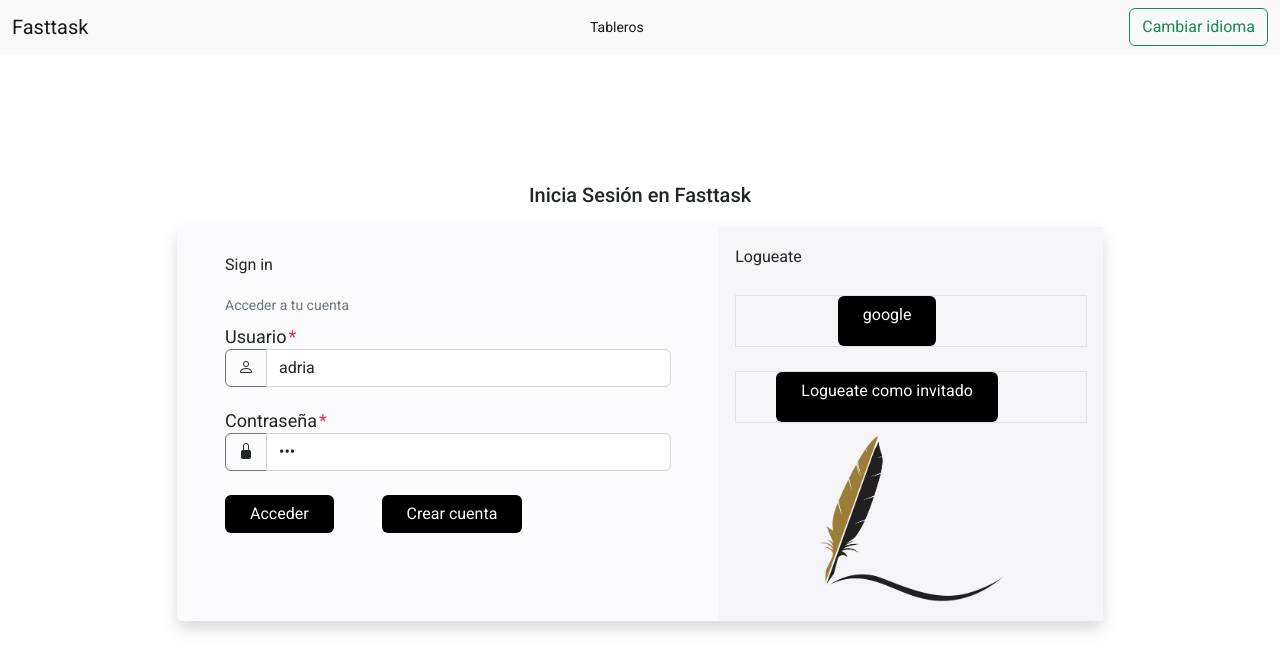
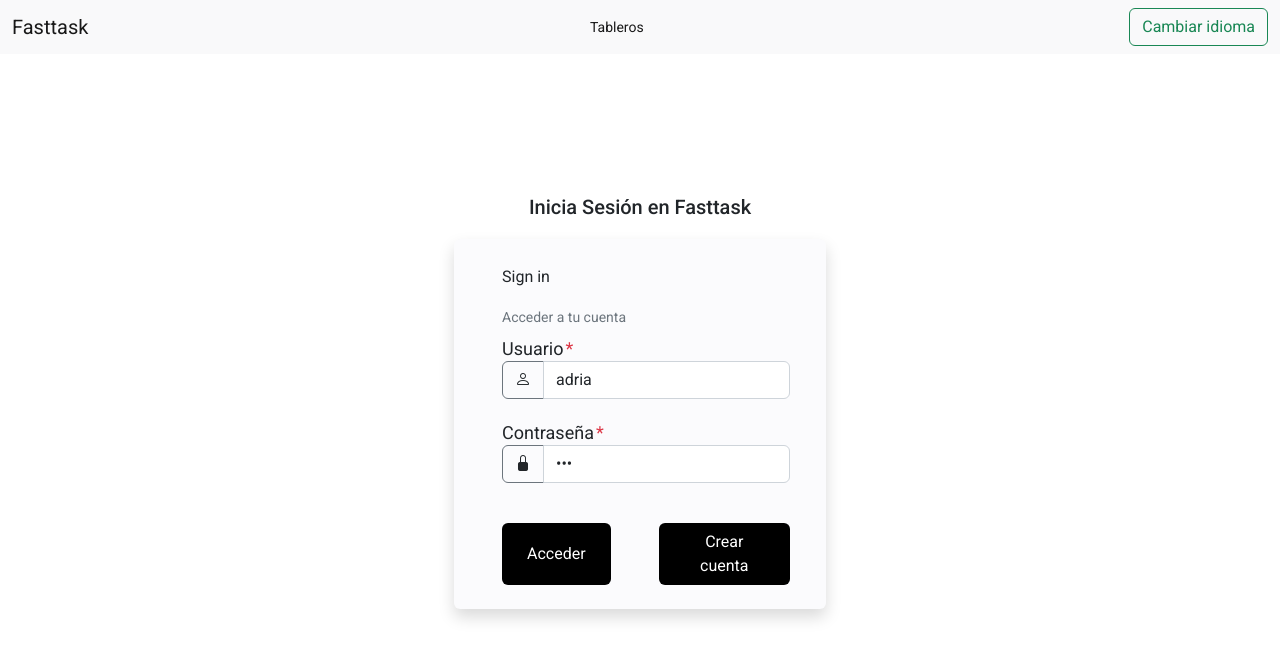
Before and after one commit to sigala1990/Fasttask, an Angular app in the folder Frontend/Fasttask/: page /home in a window 1280 px wide. Shown: the top 670 px of the page. Built offline with nearby package versions, Linux system fonts and the light colour scheme.

Commit message:
estilo home

```diff
--- a/Frontend/Fasttask/src/app/app-routing.module.ts
+++ b/Frontend/Fasttask/src/app/app-routing.module.ts
@@ -8,7 +8,7 @@ import { TableroComponent } from './component/tablero/tablero/tablero.component'
 import { TestComponent } from './component/test/test/test.component';
 
 const routes: Routes = [
-  { path: 'areaClient/:id/tablero/:idTablero', component: TableroComponent },
+  { path: 'areaClient/:id/tablero/:idTablero', component: TableroComponent, canActivate: [AuthGuard]  },
   {
     path: 'areaClient/:id',
     component: AreaClientComponent,
--- a/Frontend/Fasttask/src/app/component/area-client/area-client.component.html
+++ b/Frontend/Fasttask/src/app/component/area-client/area-client.component.html
@@ -1,12 +1,12 @@
 <div class="container-bg">
   <div class="content">
     <div class="row container-fluid">
-      <div class="col-lg-2 ">
+      <div class="col-lg-2 col-md-2 ">
       </div>
-      <div class="col-lg-8  row">
+      <div class="col-lg-8 col-md-2 row">
 
         <h1>Tus tableros</h1>
-        <div *ngFor="let tablero of tableros" class=" me-5 mb-2" style="width: 12rem; " (click)="open_tablero(tablero.id)">
+        <div *ngFor="let tablero of tableros" class=" me-5 mb-2 " style="width: 12rem; " (click)="open_tablero(tablero.id)">
 
           <div class="tablero-card ">
 
--- a/Frontend/Fasttask/src/app/component/home/home.component.html
+++ b/Frontend/Fasttask/src/app/component/home/home.component.html
@@ -1,13 +1,14 @@
 <div class="login-page">
   <div class="container">
-    <div class="row">
-      <div class="col-lg-10 offset-lg-1">
+    <div class=" d-flex justify-content-center">
+      <div class="col-lg-4 ">
         <h2 class="mb-3 text-center ">
           Inicia Sesión en Fasttask
         </h2>
         <div class=" shadow rounded" style="background-color: #FBFBFD">
           <div class="row">
-            <div class="col-md-7 pe-0">
+            <div class="col-md-12 pe-0">
+
               <div class="form-left h-100 py-4 px-5">
                 <h3>Sign in</h3>
                 <p class="text-muted mt-3">Acceder a tu cuenta</p>
@@ -18,15 +19,7 @@
                       <div class="input-group-text">
                         <i class="bi bi-person"></i>
                       </div>
-                      <input
-                        type="text"
-                        class="form-control"
-                        id="username"
-                        placeholder="Introducir Usuario"
-                        required
-                        [(ngModel)]="user.username"
-                        name="username"
-                      />
+                      <input type="text" class="form-control" id="username" placeholder="Introducir Usuario" required [(ngModel)]="user.username" name="username" />
                     </div>
                   </div>
                   <div class="col-12">
@@ -35,76 +28,25 @@
                       <div class="input-group-text">
                         <i class="bi bi-lock-fill"></i>
                       </div>
-                      <input
-                        type="password"
-                        class="form-control"
-                        id="password"
-                        placeholder="Introducir Contraseña"
-                        required
-                        [(ngModel)]="user.password"
-                        name="password"
-                      />
+                      <input type="password" class="form-control" id="password" placeholder="Introducir Contraseña" required [(ngModel)]="user.password" name="password" />
                     </div>
-                    <!-- <div *ngIf="sigInFail">
-                      <div class="alert alert-danger p-2 mt-1" role="alert">
-                        Password incorrecto.
-                      </div>
-                    </div> -->
+
                   </div>
                   <div *ngIf="sigInFail">
                     <label class="text-danger ">Usuario o contraseña incorrectos</label>
                   </div>
-                  <div>
-                    <button
-                      type="submit"
-                      (click)="login()"
-                      class="btn px-4 text-white me-5 button-t-prestamos"
-                    >
+                  <div class="align-item-between d-flex justify-content-center pt-3">
+                    <button type="submit" (click)="login()" class="btn px-4 text-white me-5 button-t-prestamos ">
                       Acceder
                     </button>
-                    <button
-                      type="button"
-                      class="btn px-4 text-white ml-2 button-t-prestamos"
-                      (click)="crearCuenta()"
-                    >
+                    <button type="button" class="btn px-4 text-white  button-t-prestamos" (click)="crearCuenta()">
                       Crear cuenta
                     </button>
                   </div>
                 </form>
               </div>
             </div>
-            <div class="col-md-5 ps-0 d-md-block">
-              <div
-                class="form-right h-100  p-3"
-                style="background-color: #F5F5F7"
-              >
-                <h3>Logueate</h3>
 
-                <div class="border justify-content-center d-flex mt-4">
-                  <div class="col-2"></div>
-                  <div>
-                    <button class="btn px-4 text-white me-5 button-t-prestamos">
-                      <p style="text-align: justify">google</p>
-                    </button>
-                  </div>
-                  <div class="col-2"></div>
-                </div>
-                <div class="col-3"></div>
-
-                <div class="border justify-content-center d-flex mt-4">
-                  <button class="btn px-4 text-white me-5 button-t-prestamos">
-                    <p style="text-align: justify">Logueate como invitado</p>
-                  </button>
-                </div>
-                <div class="text-center">
-                  <img
-                    src="../../../assets/img/logo.png"
-                    width="200px"
-                    alt=""
-                  />
-                </div>
-              </div>
-            </div>
           </div>
         </div>
       </div>
--- a/Frontend/Fasttask/src/app/component/home/home.component.ts
+++ b/Frontend/Fasttask/src/app/component/home/home.component.ts
@@ -11,6 +11,7 @@ import { UserrService } from 'src/app/service/userr/userr.service';
 import { formatDate } from '@angular/common';
 import { Ssesion_util } from 'src/app/service/util/ssesion_util';
 import { SessionDataService } from 'src/app/service/sessionData/session-data.service';
+
 
 @Component({
   selector: 'app-home',
@@ -29,7 +30,7 @@ export class HomeComponent implements OnInit {
     private loginService: LoginService,
     private serviceUserr: UserrService,
     private ssesion_util: Ssesion_util,
-    private sessionDataService: SessionDataService
+    private sessionDataService: SessionDataService,
   ) {
     this.user = {
       username: 'adria',
@@ -93,4 +94,6 @@ export class HomeComponent implements OnInit {
       console.log('Navegación exitosa?', success);
     });
   }
+
+
 }
--- a/Frontend/Fasttask/src/app/component/navbar/navbar.component.html
+++ b/Frontend/Fasttask/src/app/component/navbar/navbar.component.html
@@ -1,6 +1,6 @@
 <nav
   class="navbar navbar-expand-lg bg-body-tertiary fixed-top"
-  style="background-color: #f5f5f79f"
+  style="background-color: #f5f5f79f; "
 >
   <div class="container-fluid">
     <a class="navbar-brand" routerLink="/home">Fasttask</a>
--- a/Frontend/Fasttask/src/app/component/tablero/tablero/tablero.component.css
+++ b/Frontend/Fasttask/src/app/component/tablero/tablero/tablero.component.css
@@ -22,12 +22,12 @@
 }
 
 .example-box {
-  padding: 30px 30px;
+  padding: 10px 10px;
   border-radius: 15px;
   color: var(--text);
   /* flex: 0 0 auto; */
-  /* min-width: 260px; */
-  /* max-width: 320px; */
+  min-width: 60px;
+  max-width: 210px;
 
   /* max-height: 88.3vh; */
   /* display: flex;*/
--- a/Frontend/Fasttask/src/app/component/tablero/tablero/tablero.component.html
+++ b/Frontend/Fasttask/src/app/component/tablero/tablero/tablero.component.html
@@ -1,12 +1,13 @@
 <!-- <p>tablero works!</p> -->
 <div class="container-bg" [ngStyle]="{'background': tablero.imagen, 'padding-top': '56px', 'min-height': '100vh'}">
 
-    <div cdkDropList cdkDropListOrientation="horizontal" class="example-list" (cdkDropListDropped)="dropList($event)">
-        <div class="example-box ms-5" *ngFor="let lista of tablero?.listas; let i = index" cdkDrag>
+    <div cdkDropList cdkDropListOrientation="horizontal" class="example-list " (cdkDropListDropped)="dropList($event)">
+
+        <div class="example-box ms-2" *ngFor="let lista of tablero?.listas; let i = index" cdkDrag>
             <div class="d-flex justify-content-between align-items-center justify-content-center">
-                <input type="text" class="form-control mt-2 ms-2 input-text" placeholder="{{lista.nombre}}" aria-label="Example text with button addon" aria-describedby="button-addon1"
+                <input type="text" class="form-control mt-2 ms-2 input-text " placeholder="{{lista.nombre}}"
                     (blur)="updateLista(lista.nombre, lista.id, lista.orden)" (keyup.enter)="updateLista(lista.nombre, lista.id, lista.orden)" [(ngModel)]="lista.nombre" />
-                <div class="dropdown ps-2">
+                <div class="dropdown ps-2 ">
                     <button class="btn" data-bs-toggle="dropdown" aria-expanded="false">
                         <img src="../../../../assets/img/menu.png" alt="Menu" style="width: 20px; height: 20px;">
                     </button>
@@ -19,7 +20,8 @@
             <!-- Task-->
             <div cdkDropListGroup>
                 <div class="example-container ">
-                    <div cdkDropList [id]="'taskList' + i" [cdkDropListData]="lista.tasks" [cdkDropListConnectedTo]="connectedTaskLists" class="example-task mt-2 mb-2 justify-content-center"
+
+                    <div  cdkDropList [id]="'taskList' + i" [cdkDropListData]="lista.tasks" [cdkDropListConnectedTo]="connectedTaskLists" class="example-task mt-2 mb-2 justify-content-center"
                         (cdkDropListDropped)="dropTasks($event)">
                         <div class="example-box-task" *ngFor="let task of lista.tasks" cdkDrag>{{task.nombre}}
                             <div class="dropdown ps-2">
@@ -27,13 +29,12 @@
                                     <img src="../../../../assets/img/menu.png" alt="Menu" style="width: 12px; height: 12px;">
                                 </button>
                                 <ul class="dropdown-menu">
-
                                     <li><button class="dropdown-item" type="button" (click)="eliminarTask(task.id)">Eliminar</button></li>
                                 </ul>
                             </div>
                         </div>
+                    </div>
 
-                    </div>
                 </div>
             </div>
             <!-- Fin Task-->
--- a/Frontend/Fasttask/src/app/service/auth/guardAuth/auth.guard.ts
+++ b/Frontend/Fasttask/src/app/service/auth/guardAuth/auth.guard.ts
@@ -11,12 +11,11 @@ constructor(private router: Router) {}
 
 canActivate(): boolean {
   const nameUserr = window.sessionStorage.getItem('nameUserr');
-  if (nameUserr) {
+  if (nameUserr)  {
     return true;
   }
   // Si no hay usuario, redirige al login o home
   this.router.navigate(['/home']);
-  console.log('Guard activado');
   return false;
 }
 
```
Also changed, not shown: Frontend/Fasttask/package.json (line endings or trailing spaces).
